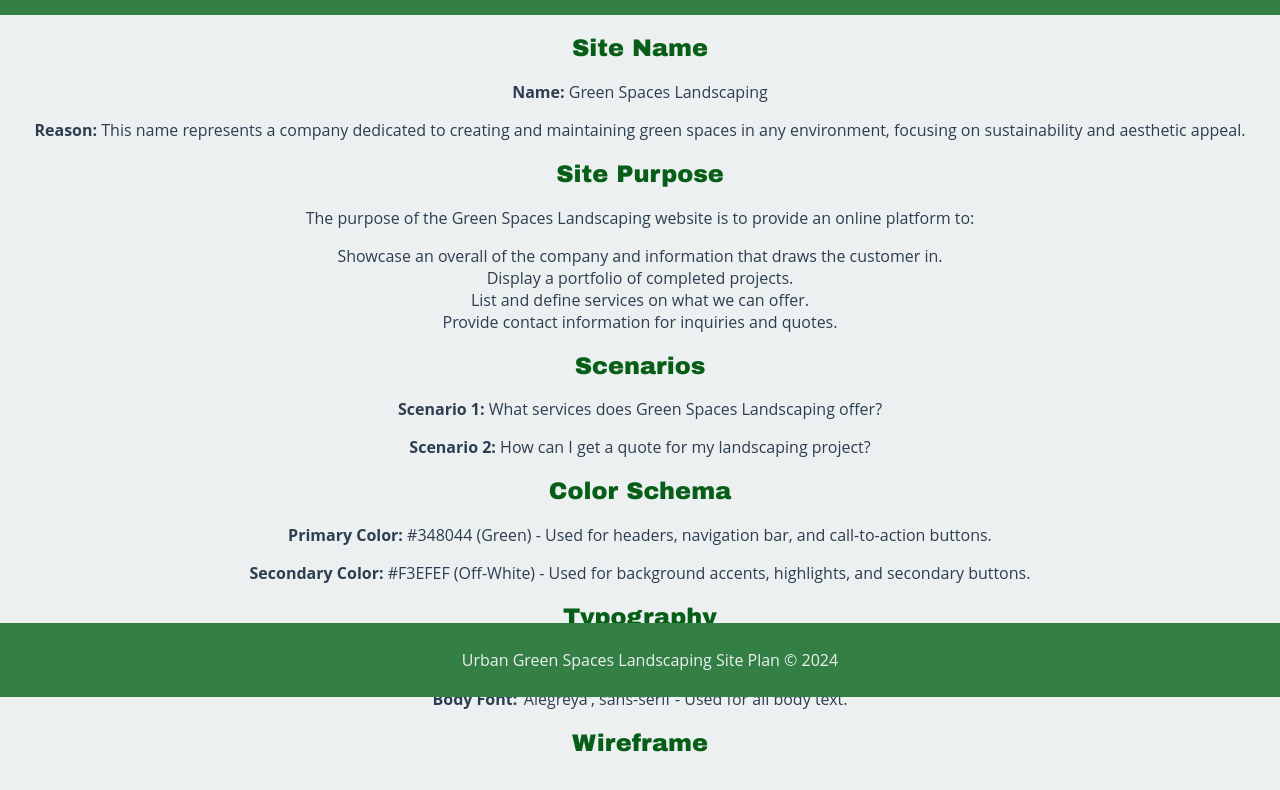
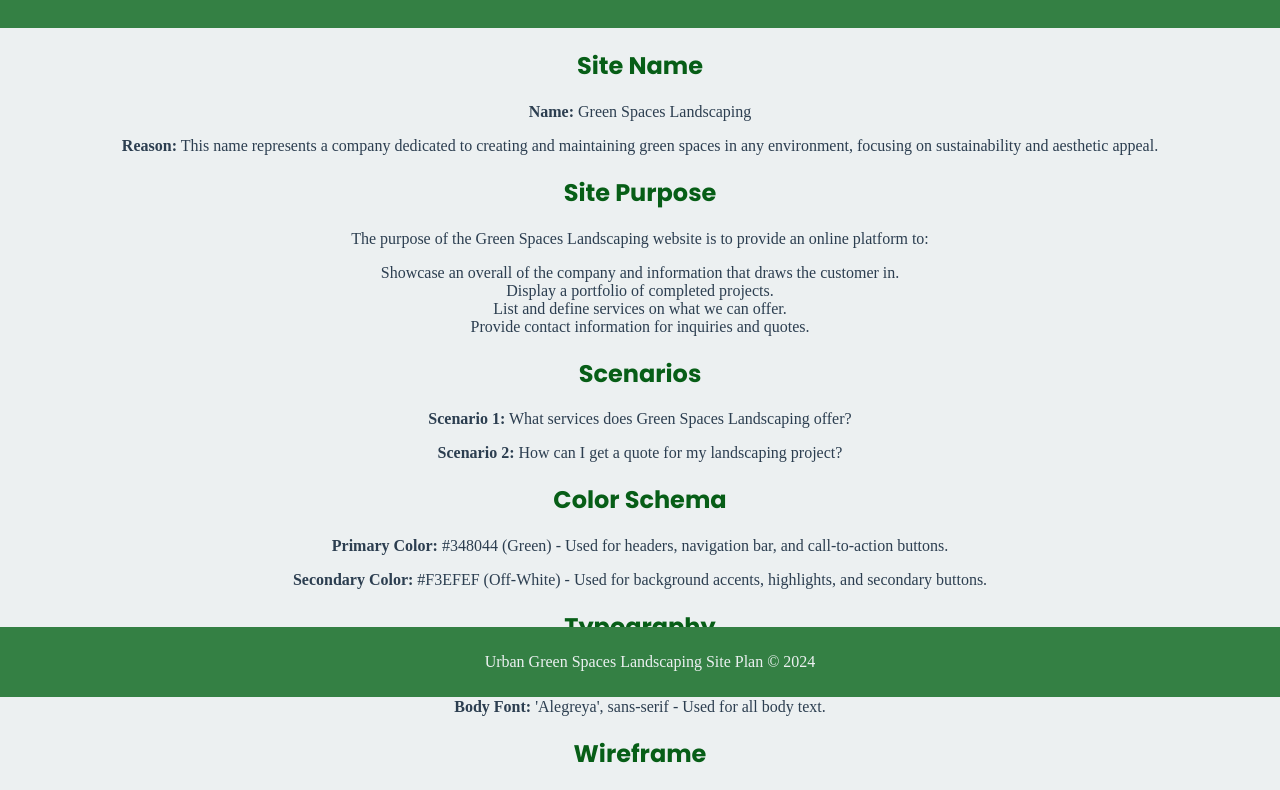
Before and after one commit to Camwp/wdd131, a plain HTML site: page final/siteplan.html in a window 1280 px wide. Shown: the part 103-893 px from the top of the page. Drawn offline with Linux system fonts and the light colour scheme.

Commit message:
fonts fix

```diff
--- a/final/styles/siteplan.css
+++ b/final/styles/siteplan.css
@@ -1,3 +1,14 @@
+@import url('https://fonts.googleapis.com/css2?family=Poppins:ital,wght@0,100;0,200;0,300;0,400;0,500;0,600;0,700;0,800;0,900;1,100;1,200;1,300;1,400;1,500;1,600;1,700;1,800;1,900&display=swap');
+@import url('https://fonts.googleapis.com/css?family=Alegreya+Sans:900');
+
+
+:root {
+    /* FONTS */
+    --primary-font: 'Poppins';
+    --secondary-font: 'Alegreya';
+}
+
+
 body {
     font-family: 'Open Sans', sans-serif;
     color: #2C3E50;
@@ -19,7 +30,7 @@ main {
 
 h1,
 h2 {
-    font-family: 'Arial Black', Gadget, sans-serif;
+    font-family: var(--primary-font);
     text-align: center;
 }
 
@@ -40,10 +51,12 @@ ul {
     list-style-type: none;
     padding: 0;
     text-align: center;
+    font-family: var(--secondary-font);
 }
 
 p {
     text-align: center;
+    font-family: var(--secondary-font);
 }
 
 footer {
```
